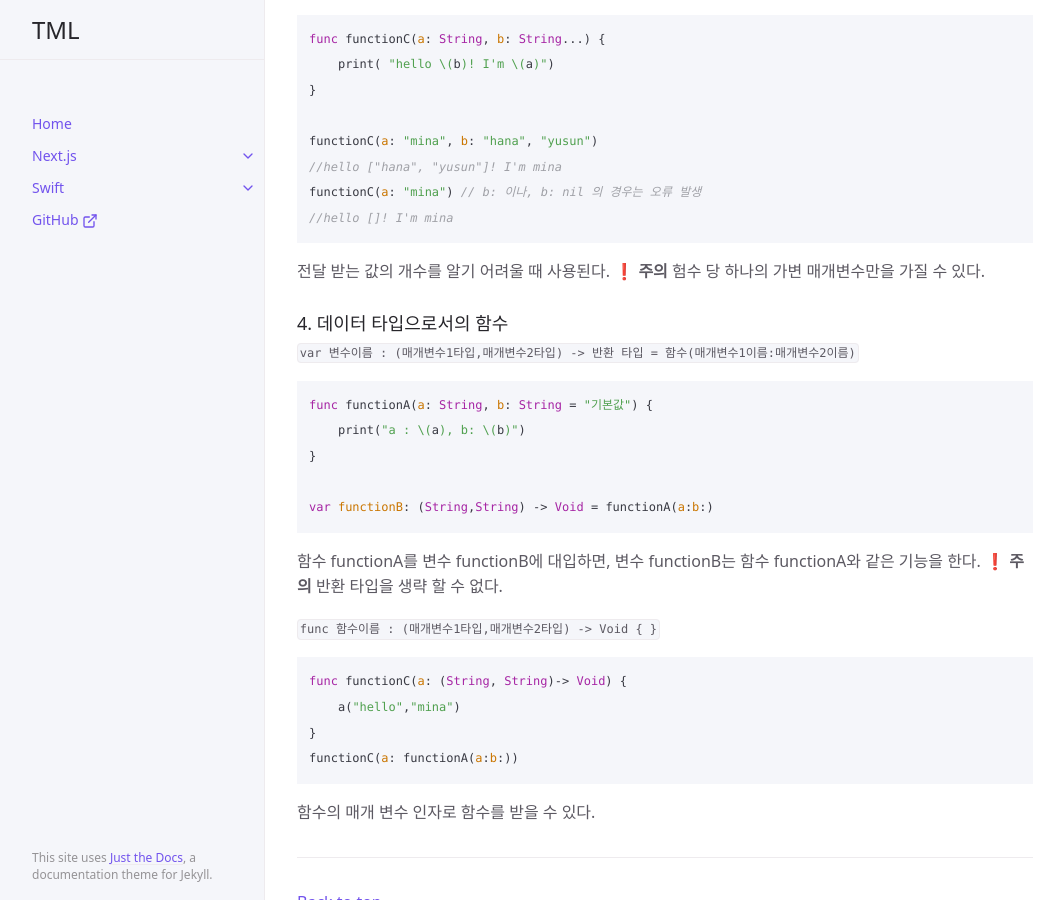
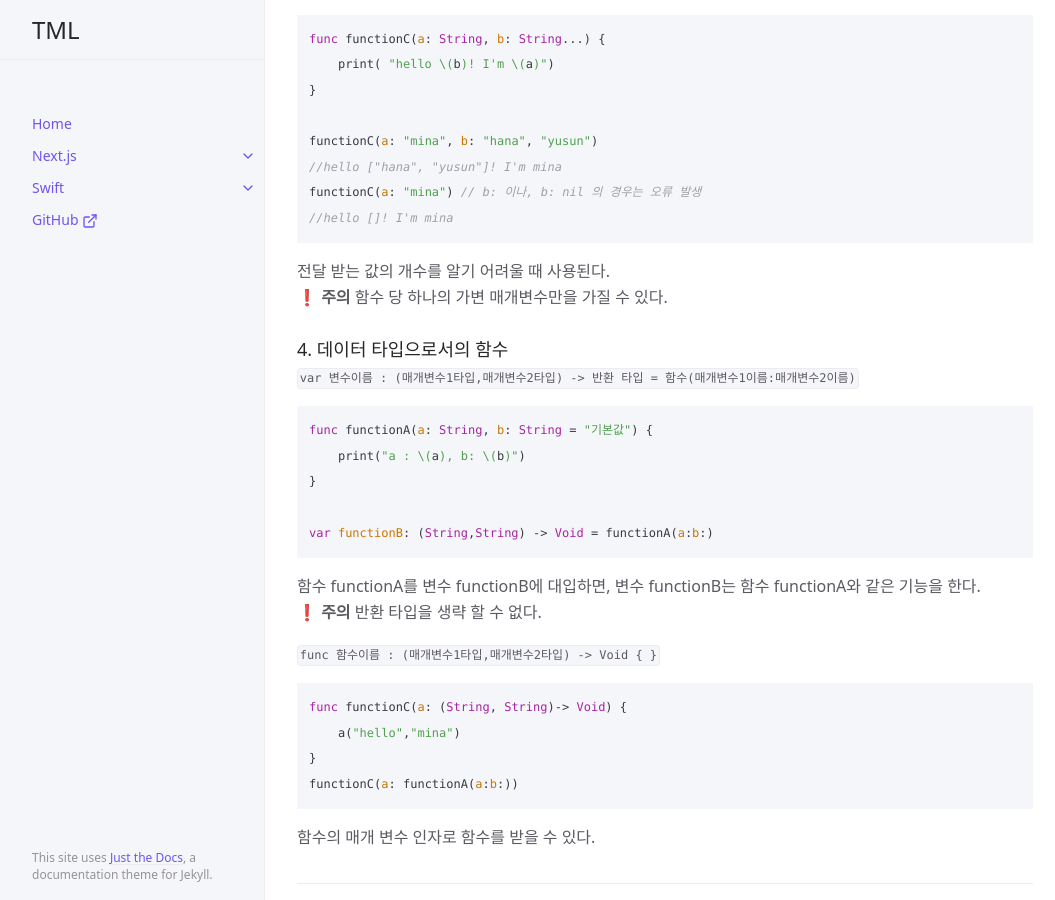
Before and after one commit to chaemina/chaemina.github.io, a Jekyll site: the page built from docs/swift/function_difficult.md, in a window 1280 px wide and 900 px high, scrolled down 1199 px. Shown: the whole window, without its empty margins (107-1162 px from the left). Built offline with Jekyll 4.4.1, drawn with Linux system fonts in a browser that asks for light colours; cached includes are drawn as plain includes.

Commit message:
update : 24.01.26

````diff
--- a/docs/swift/function_difficult.md
+++ b/docs/swift/function_difficult.md
@@ -69,7 +69,8 @@ functionC(a: "mina") // b: 이나, b: nil 의 경우는 오류 발생
 ```
 
 전달 받는 값의 개수를 알기 어려울 때 사용된다.
-❗ **주의** 험수 당 하나의 가변 매개변수만을 가질 수 있다.
+<br/>
+❗ **주의** 함수 당 하나의 가변 매개변수만을 가질 수 있다.
 
 
 ### 4. 데이터 타입으로서의 함수
@@ -85,6 +86,7 @@ var functionB: (String,String) -> Void = functionA(a:b:)
 ```
 
 함수 functionA를 변수 functionB에 대입하면, 변수 functionB는 함수 functionA와 같은 기능을 한다.
+<br/>
 ❗ **주의** 반환 타입을 생략 할 수 없다.
 
 
````
Also changed, not shown: other parts of docs/swift/function_difficult.md (+1 -1 lines), docs/swift/function_basic.md (+1 -2 lines).
